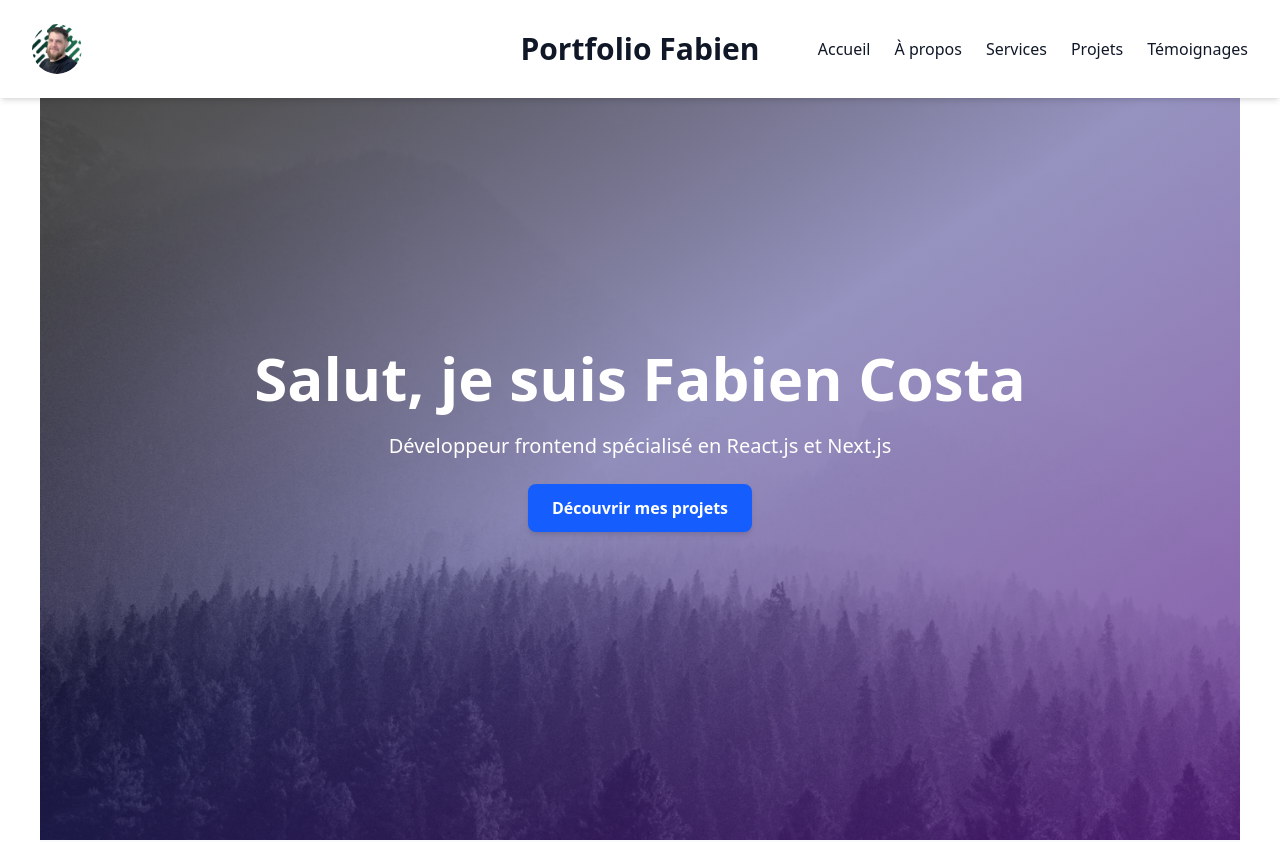
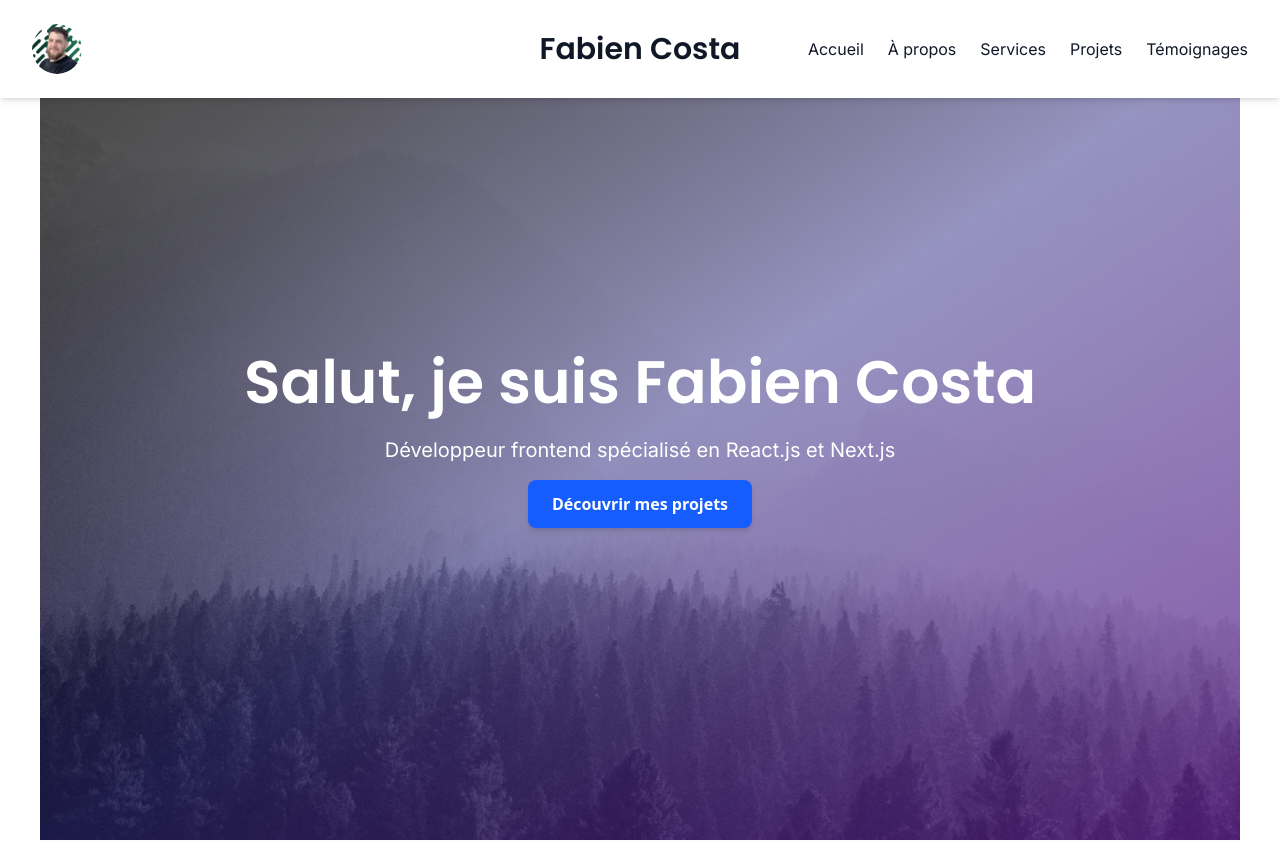
Before and after one commit to FabienCosta/portfolio-pro, a Next.js app: page / in a window 1280 px wide. Shown: the top 842 px of the page. Built offline with nearby package versions, Linux system fonts and the light colour scheme.

Commit message:
add global font

```diff
--- a/src/app/globals.css
+++ b/src/app/globals.css
@@ -8,3 +8,23 @@ html {
   scroll-behavior: smooth;
   scroll-padding-top: 80px;
 }
+
+/* fonts globales */
+h1, h2, h3, h4, h5, h6 {
+  font-family: var(--font-poppins);
+  font-weight: 400; /* ou 600/700 selon ce que tu veux */
+}
+
+/* Paragraphes */
+p {
+  font-family: var(--font-inter);
+  margin-bottom: 1rem;
+}
+a {
+  font-family: var(--font-inter);
+  margin-bottom: 1rem;
+}
+
+body {
+  font-family: var(--font-roboto-mono);
+}
--- a/src/app/layout.jsx
+++ b/src/app/layout.jsx
@@ -1,15 +1,35 @@
 import "./globals.css";
 import Header from "../components/Header";
 import Footer from "../components/Footer";
+import { Poppins, Inter } from "next/font/google";
+
+// Titres
+const poppins = Poppins({
+  subsets: ["latin"],
+  weight: ["600", "700"], // Titres gras
+  variable: "--font-poppins",
+});
+
+// Texte
+const inter = Inter({
+  subsets: ["latin"],
+  weight: ["400", "500"], // Texte normal
+  variable: "--font-inter",
+});
 
 export const metadata = {
-  title: "Ma Landing Page",
-  description: "Landing page minimaliste avec Next.js et TailwindCSS",
+  title: "Fabien COSTA - Développeur Web",
+  description:
+    "Portfolio de Fabien COSTA, développeur web spécialisé en React, Next.js et Node.js. Découvrez mes projets, compétences et contactez-moi pour vos besoins en développement web.",
 };
 
 export default function RootLayout({ children }) {
   return (
-    <html lang="fr" className="scroll-smooth" suppressHydrationWarning={true}>
+    <html
+      lang="fr"
+      className={`${poppins.variable} ${inter.variable} scroll-smooth`}
+      suppressHydrationWarning={true}
+    >
       <body className="bg-white text-gray-900">
         <Header />
         {children}
--- a/src/components/Header.jsx
+++ b/src/components/Header.jsx
@@ -26,7 +26,7 @@ export default function Header() {
 
         {/* Titre centré */}
         <h1 className="absolute left-1/2 transform -translate-x-1/2 text-2xl lg:text-3xl font-bold z-10">
-          Portfolio Fabien
+          Fabien Costa
         </h1>
 
         {/* Nav desktop */}
--- a/tailwind.config.js
+++ b/tailwind.config.js
@@ -4,7 +4,6 @@ module.exports = {
     "./src/app/**/*.{js,ts,jsx,tsx}",
     "./src/components/**/*.{js,ts,jsx,tsx}",
   ],
-  darkMode: "class", // active le dark mode basé sur une classe
   theme: {
     extend: {
       colors: {
@@ -20,6 +19,10 @@ module.exports = {
           900: "#111827",
         },
       },
+      fontFamily: {
+        title: ["var(--font-poppins)", "sans-serif"], // Titres
+        body: ["var(--font-inter)", "sans-serif"], // Texte
+      },
     },
   },
   plugins: [],
```
Also changed, not shown: src/components/Hero.jsx (+0 -62 lines).
